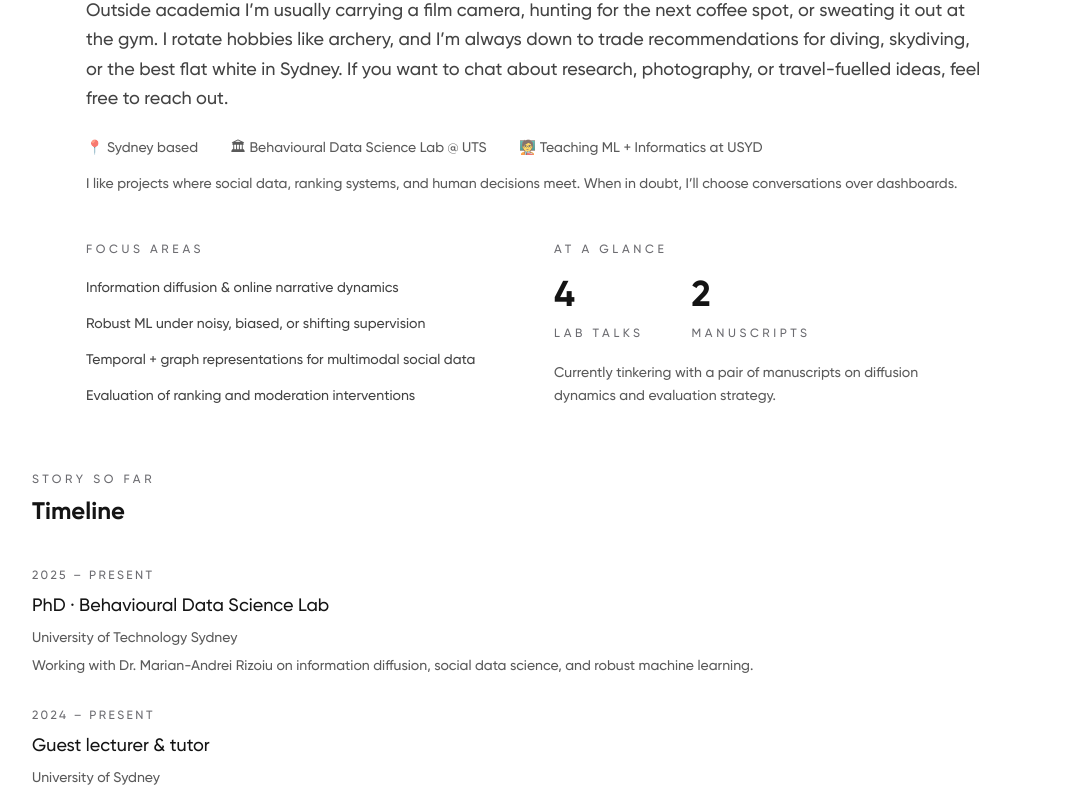
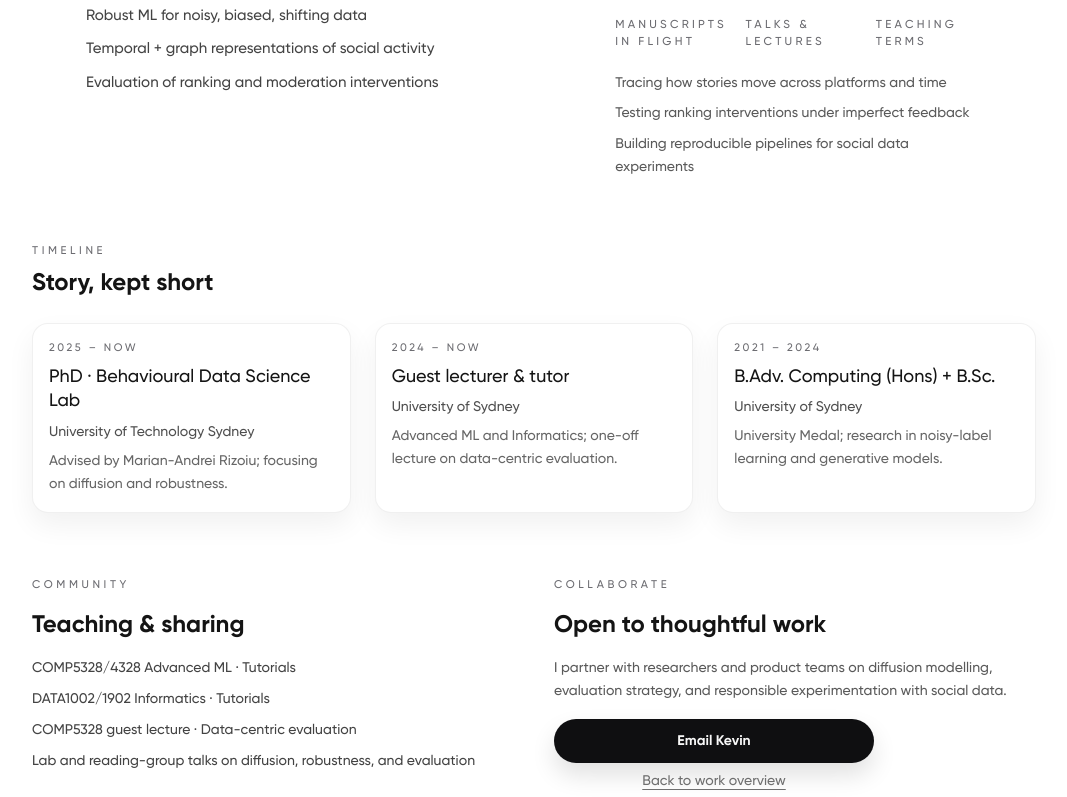
Before and after one commit to kyxzhe/kyxzhe.github.io, a Next.js app: page /about in a window 1280 px wide. Shown: the part 514-1311 px from the top of the page, without its empty margins (106-1173 px from the left). Built offline with nearby package versions, Linux system fonts and the light colour scheme.

Commit message:
chore: refresh about page

```diff
--- a/src/app/about/page.tsx
+++ b/src/app/about/page.tsx
@@ -5,54 +5,61 @@ import { motion } from "motion/react";
 import Navbar from "@/components/Navbar";
 import Footer from "@/components/Footer";
 import { contactInfo } from "@/lib/constants/contact";
-import {
-  cardVariants,
-  containerVariants,
-} from "@/lib/animation/variants";
+import { cardVariants, containerVariants } from "@/lib/animation/variants";
+
+const highlights = [
+  { label: "Base", value: "Sydney, AU" },
+  { label: "Lab", value: "Behavioural Data Science Lab · UTS" },
+  { label: "Teaching", value: "Guest lecturer · USYD" },
+  { label: "Interests", value: "Diffusion · Robust ML · Evaluation" },
+];
+
+const stats = [
+  { label: "Manuscripts in flight", value: "2" },
+  { label: "Talks & lectures", value: "9" },
+  { label: "Teaching terms", value: "4" },
+];
+
+const focus = [
+  "Information diffusion & narrative shifts",
+  "Robust ML for noisy, biased, shifting data",
+  "Temporal + graph representations of social activity",
+  "Evaluation of ranking and moderation interventions",
+];
+
+const currentWork = [
+  "Tracing how stories move across platforms and time",
+  "Testing ranking interventions under imperfect feedback",
+  "Building reproducible pipelines for social data experiments",
+];
 
 const timeline = [
   {
+    period: "2025 – now",
     title: "PhD · Behavioural Data Science Lab",
     org: "University of Technology Sydney",
-    period: "2025 – Present",
-    detail:
-      "Working with Dr. Marian-Andrei Rizoiu on information diffusion, social data science, and robust machine learning.",
+    note: "Advised by Marian-Andrei Rizoiu; focusing on diffusion and robustness.",
   },
   {
+    period: "2024 – now",
     title: "Guest lecturer & tutor",
     org: "University of Sydney",
-    period: "2024 – Present",
-    detail:
-      "Lead tutorials for Advanced ML and Informatics courses, plus a guest lecture on data-centric evaluation.",
+    note: "Advanced ML and Informatics; one-off lecture on data-centric evaluation.",
   },
   {
-    title: "B.Adv. Computing (Honours) + B.Sc.",
+    period: "2021 – 2024",
+    title: "B.Adv. Computing (Hons) + B.Sc.",
     org: "University of Sydney",
-    period: "2021 – 2024",
-    detail:
-      "Studied noisy-label learning and generative models, somehow graduated with a University Medal.",
+    note: "University Medal; research in noisy-label learning and generative models.",
   },
 ];
 
-const researchFocus = [
-  "Information diffusion & online narrative dynamics",
-  "Robust ML under noisy, biased, or shifting supervision",
-  "Temporal + graph representations for multimodal social data",
-  "Evaluation of ranking and moderation interventions",
+const teaching = [
+  "COMP5328/4328 Advanced ML · Tutorials",
+  "DATA1002/1902 Informatics · Tutorials",
+  "COMP5328 guest lecture · Data-centric evaluation",
+  "Lab and reading-group talks on diffusion, robustness, and evaluation",
 ];
-
-const contributions = [
-  "TA · 2024 S2 COMP5328/4328 Advanced Machine Learning",
-  "TA · 2025 S2 DATA1002/1902 Informatics: Data and Computation",
-  "Guest lecture: COMP5328 on data-centric ML evaluation",
-  "4 internal talks across lab meetings & reading groups",
-];
-
-const aboutIntro = `I’m a PhD student at the University of Technology Sydney, working with Marian-Andrei Rizoiu in the Behavioural Data Science Lab. My research looks at how information spreads online and how to keep machine learning models a little more robust when faced with the messiness of the real world.
-
-Before the PhD, I studied at the University of Sydney (and somehow graduated with a University Medal). Teaching data science and ML became a favourite way to understand tough ideas—there’s nothing like explaining a concept to realise where the gaps are.
-
-Outside academia I’m usually carrying a film camera, hunting for the next coffee spot, or sweating it out at the gym. I rotate hobbies like archery, and I’m always down to trade recommendations for diving, skydiving, or the best flat white in Sydney. If you want to chat about research, photography, or travel-fuelled ideas, feel free to reach out.`;
 
 export default function AboutPage() {
   return (
@@ -65,93 +72,101 @@ export default function AboutPage() {
         animate="visible"
       >
         <motion.section
-          className="max-w-4xl w-full flex flex-col gap-12"
+          className="max-w-4xl w-full flex flex-col gap-10"
           variants={cardVariants}
           initial="hidden"
           animate="visible"
         >
-          <div className="flex flex-col gap-6">
-            <p className="text-xs uppercase tracking-[0.3em] text-muted-foreground">About Kevin</p>
-            <div className="space-y-4">
-              <h1 className="text-4xl md:text-5xl font-semibold leading-tight">Research first, people centered</h1>
-              <p className="text-base md:text-lg text-foreground/80 whitespace-pre-line leading-relaxed">{aboutIntro}</p>
+          <div className="flex flex-col gap-5">
+            <p className="text-[0.7rem] uppercase tracking-[0.32em] text-muted-foreground">
+              About Kevin
+            </p>
+            <div className="space-y-3">
+              <h1 className="text-4xl md:text-[2.75rem] font-semibold leading-tight">
+                Social data science, minimal noise
+              </h1>
+              <p className="text-base md:text-lg text-foreground/75 leading-relaxed">
+                I study how information spreads and how to keep machine learning reliable when data is messy. The work sits between diffusion modelling, ranking systems, and human judgement—always with an eye on clear evaluation.
+              </p>
             </div>
-            <div className="flex flex-col gap-4 text-sm text-foreground/70">
-              <div className="flex flex-wrap gap-x-8 gap-y-2">
-                <span>📍 Sydney based</span>
-                <span>🏛 Behavioural Data Science Lab @ UTS</span>
-                <span>🧑‍🏫 Teaching ML + Informatics at USYD</span>
-              </div>
-              <p>
-                I like projects where social data, ranking systems, and human decisions meet. When in doubt, I’ll choose conversations over dashboards.
-              </p>
+            <div className="flex flex-wrap gap-2 text-sm text-foreground/80">
+              {highlights.map((item) => (
+                <span
+                  key={item.label}
+                  className="px-3 py-[7px] rounded-full border border-[rgba(0,0,0,0.08)] bg-white shadow-[0_10px_22px_rgba(0,0,0,0.06)] dark:bg-[#1b1b1f] dark:border-[#2f2f35] dark:text-white"
+                >
+                  {item.value}
+                </span>
+              ))}
             </div>
           </div>
 
-          <div className="grid gap-10 lg:grid-cols-2">
+          <div className="grid gap-10 lg:grid-cols-[1.2fr_0.9fr]">
             <div className="space-y-5">
-              <p className="text-xs uppercase tracking-[0.3em] text-muted-foreground">Focus areas</p>
-              <div className="space-y-4 text-sm text-foreground/80">
-                {researchFocus.map((item) => (
+              <p className="text-[0.7rem] uppercase tracking-[0.32em] text-muted-foreground">Focus areas</p>
+              <div className="space-y-3 text-sm md:text-[15px] text-foreground/80">
+                {focus.map((item) => (
                   <p key={item}>{item}</p>
                 ))}
               </div>
             </div>
             <div className="space-y-5">
-              <p className="text-xs uppercase tracking-[0.3em] text-muted-foreground">At a glance</p>
-              <div className="flex gap-12">
-                <div>
-                  <p className="text-4xl font-semibold leading-none">4</p>
-                  <p className="text-xs uppercase tracking-[0.3em] text-muted-foreground mt-3">Lab talks</p>
-                </div>
-                <div>
-                  <p className="text-4xl font-semibold leading-none">2</p>
-                  <p className="text-xs uppercase tracking-[0.3em] text-muted-foreground mt-3">Manuscripts</p>
-                </div>
+              <p className="text-[0.7rem] uppercase tracking-[0.32em] text-muted-foreground">At a glance</p>
+              <div className="grid grid-cols-2 sm:grid-cols-3 gap-6">
+                {stats.map((item) => (
+                  <div key={item.label} className="space-y-2">
+                    <p className="text-3xl font-semibold leading-tight">{item.value}</p>
+                    <p className="text-[0.72rem] uppercase tracking-[0.28em] text-muted-foreground">{item.label}</p>
+                  </div>
+                ))}
               </div>
-              <div className="text-sm text-foreground/70 leading-relaxed">
-                <p>Currently tinkering with a pair of manuscripts on diffusion dynamics and evaluation strategy.</p>
+              <div className="space-y-2 text-sm text-foreground/70 leading-relaxed">
+                {currentWork.map((item) => (
+                  <p key={item}>{item}</p>
+                ))}
               </div>
             </div>
           </div>
         </motion.section>
 
-        <section className="w-full max-w-5xl space-y-20">
-          <div className="space-y-10">
+        <section className="w-full max-w-5xl space-y-16">
+          <div className="space-y-6">
             <div className="space-y-2">
-              <p className="text-xs uppercase tracking-[0.3em] text-muted-foreground">Story so far</p>
-              <h2 className="text-2xl font-semibold">Timeline</h2>
+              <p className="text-[0.7rem] uppercase tracking-[0.32em] text-muted-foreground">Timeline</p>
+              <h2 className="text-2xl font-semibold">Story, kept short</h2>
             </div>
-            <div className="space-y-8">
+            <div className="grid gap-6 md:grid-cols-3">
               {timeline.map((item) => (
-                <div key={item.title} className="space-y-2">
-                  <p className="text-xs uppercase tracking-[0.2em] text-muted-foreground">
+                <div
+                  key={item.title}
+                  className="space-y-2 rounded-2xl border border-[rgba(0,0,0,0.06)] bg-white p-4 shadow-[0_12px_28px_rgba(0,0,0,0.06)] dark:bg-[#1b1b1f] dark:border-[#2f2f35] dark:shadow-[0_12px_28px_rgba(0,0,0,0.45)]"
+                >
+                  <p className="text-[0.68rem] uppercase tracking-[0.24em] text-muted-foreground">
                     {item.period}
                   </p>
-                  <h3 className="text-lg font-medium">{item.title}</h3>
-                  <p className="text-sm text-foreground/70">{item.org}</p>
-                  <p className="text-sm text-foreground/70">{item.detail}</p>
+                  <h3 className="text-lg font-medium leading-snug">{item.title}</h3>
+                  <p className="text-sm text-foreground/75">{item.org}</p>
+                  <p className="text-sm text-foreground/65 leading-relaxed">{item.note}</p>
                 </div>
               ))}
             </div>
           </div>
 
-          <div className="grid gap-12 lg:grid-cols-2">
-            <div className="space-y-5">
-              <p className="text-xs uppercase tracking-[0.3em] text-muted-foreground">Community</p>
+          <div className="grid gap-10 lg:grid-cols-2">
+            <div className="space-y-4">
+              <p className="text-[0.7rem] uppercase tracking-[0.32em] text-muted-foreground">Community</p>
               <h2 className="text-2xl font-semibold">Teaching & sharing</h2>
-              <ul className="space-y-3 text-sm text-foreground/80">
-                {contributions.map((item) => (
-                  <li key={item}>{item}</li>
+              <ul className="space-y-2 text-sm text-foreground/80">
+                {teaching.map((item) => (
+                  <li key={item} className="leading-relaxed">{item}</li>
                 ))}
               </ul>
             </div>
-            <div className="space-y-5">
-              <p className="text-xs uppercase tracking-[0.3em] text-muted-foreground">Collaborate</p>
+            <div className="space-y-4">
+              <p className="text-[0.7rem] uppercase tracking-[0.32em] text-muted-foreground">Collaborate</p>
               <h2 className="text-2xl font-semibold">Open to thoughtful work</h2>
               <p className="text-sm text-foreground/70 leading-relaxed">
-                I partner with researchers and product teams on diffusion modelling,
-                moderation strategy, and responsible experimentation with social data.
+                I partner with researchers and product teams on diffusion modelling, evaluation strategy, and responsible experimentation with social data.
               </p>
               <div className="flex flex-col gap-2 text-sm max-w-xs">
                 <Link
--- a/src/app/contact/page.tsx
+++ b/src/app/contact/page.tsx
@@ -62,7 +62,6 @@ function GitHubMonoIcon({ className }: { className?: string }) {
 export default function ContactPage() {
   const [isModalOpen, setIsModalOpen] = useState(false);
   const [showCallInfo, setShowCallInfo] = useState(false);
-  const tzAbbr = "AEDT";
   const directLines = [
     {
       label: "Email",
@@ -162,7 +161,7 @@ export default function ContactPage() {
                   <p className="text-sm text-muted-foreground">Clear context gets a faster response.</p>
                 </div>
                 <span className="px-3 py-1 rounded-full text-[11px] uppercase tracking-[0.22em] bg-[var(--pill-background)] text-muted-foreground">
-                  <span className="text-foreground">{tzAbbr}</span>
+                  <span className="text-foreground">AEDT</span>
                 </span>
               </div>
               <ul className="space-y-3 text-sm text-foreground/80 leading-relaxed">
```
